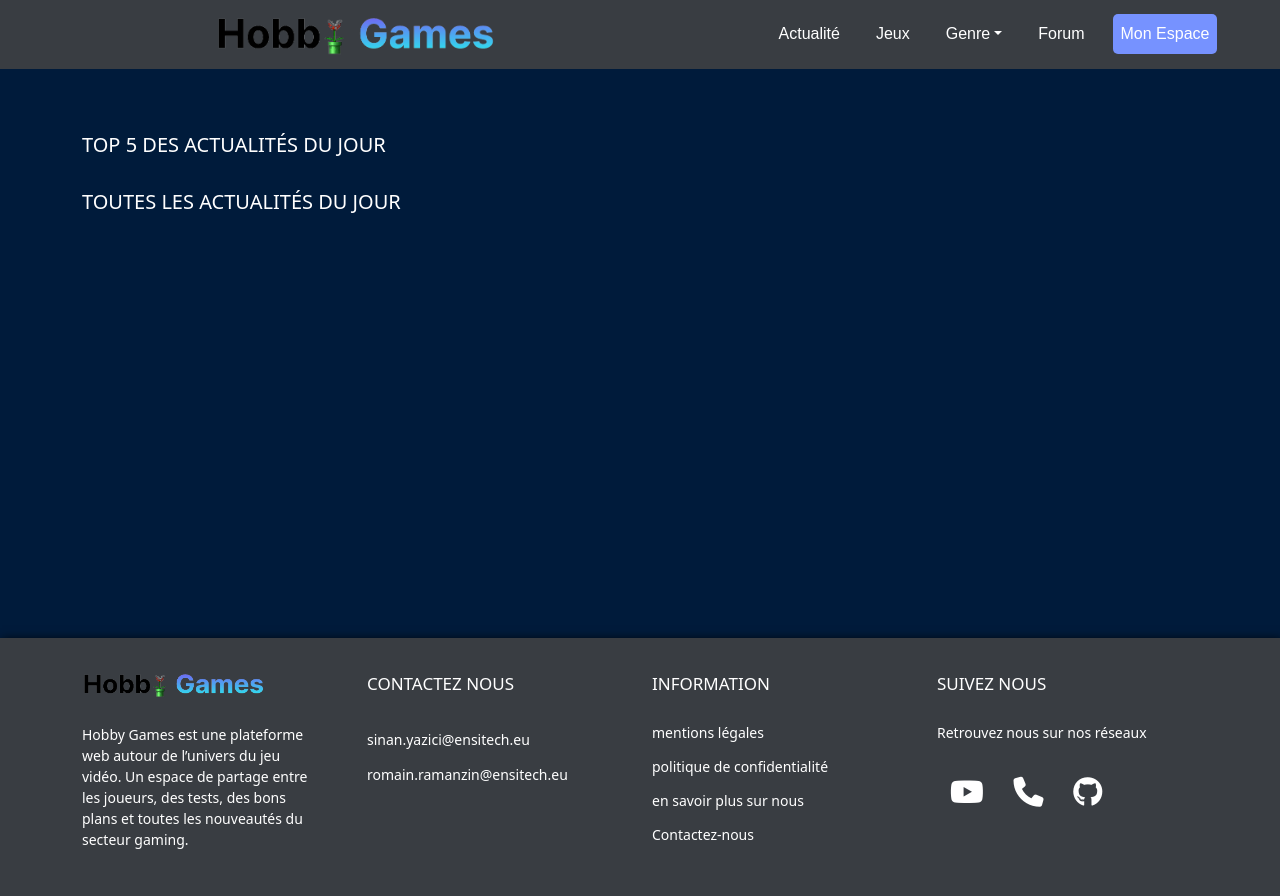
After one commit to RomainRamanzin/Hobby-Games, a Symfony app: template templates/actualite/index.html.twig in a window 1280 px wide. The commit adds this page. Run offline with Twig, Linux system fonts and the light colour scheme; the template is opened without the code that fills it, so the values that code supplies are empty; some libraries are stand-ins or nearby versions.

Commit message:
mise en forme des card

```diff
--- /dev/null
+++ b/public/asset/css/actualite.css
@@ -0,0 +1,70 @@
+
+.block-title-actualite{
+    margin-bottom: 3%;
+}
+.title-actualite{
+    font-size: 20px;
+    text-align: left;
+    color:#fff;
+    margin: unset;
+    text-transform: uppercase;
+}
+.block-contain-card{
+    display: flex;
+    flex-wrap: wrap;
+    /* justify-content: space-between; */
+}
+.card-actu {
+    width: calc(20% - 20px);
+  height: 350px;
+  position: relative;
+  overflow: hidden;
+  margin-right: 1%;
+  margin-bottom: 3%;
+  transition: transform .5s ease;
+  }
+  .card-actu img {
+    width: 100%;
+    height: 100%;
+    object-fit: cover;
+    transition: all 0.5s ease;
+    filter: brightness(50%);
+  }
+  .card-actu:hover{
+    transition: transform .5s ease;
+    transform: scale(1.05);
+    z-index: 9999;
+    cursor: pointer;
+  }
+  .card-title {
+    position: absolute;
+    bottom: 0;
+    left: 0;
+    right: 0;
+    color: white;
+    padding: 0.5rem;
+    height: 80px;
+  }
+  .label-actualite{
+    color: #fff;
+    font-size: 15px;
+    font-weight: 700;
+    text-align: center;
+  }
+  @media screen and (max-width: 1280px) {
+    .card-actu {
+      width: calc(25% - 10px);
+    }
+  }
+
+  @media screen and (max-width: 1024px) {
+    .card-actu {
+      width: calc(33.33% - 10px);
+    }
+  }
+
+  @media screen and (max-width: 768px) {
+    .card-actu {
+      width: calc(50% - 10px);
+    }
+  }
--- a/public/asset/css/base.css
+++ b/public/asset/css/base.css
@@ -6,6 +6,8 @@
 .wrapper-area {
     overflow: hidden;
     min-height: calc(100vh - 231px);
+    padding: 5% 0;
+    background: #001b3b;
 }
 /* Styles pour le footer */
 .footer {
--- /dev/null
+++ b/templates/actualite/index.html.twig
@@ -0,0 +1,49 @@
+{% extends 'base.html.twig' %}
+
+{% block title %}
+  Hello ActualiteController!
+{% endblock %}
+
+{% block body %}
+  <link href="/asset/css/actualite.css" rel="stylesheet" />
+  <div class="page-presentation">
+    <div class="container">
+      <div class="row">
+        <div class="actualite-1">
+          <div class="block-title-actualite">
+            <h1 class="title-actualite">Top 5 des actualités du jour</h1>
+          </div>
+          <div class="block-contain-card">
+            {% for actu in top %}
+              <div class="card-actu">
+                <img src="{{ actu.coverImageUrlBySize.lg }}" />
+                <div class="card-title">
+                  <div>
+                    <label class="label-actualite">{{ actu.title }}</label>
+                  </div>
+                </div>
+              </div>
+            {% endfor %}
+          </div>
+        </div>
+        <div class="actualite-2">
+          <div class="block-title-actualite">
+            <h1 class="title-actualite">Toutes les actualités du jour</h1>
+          </div>
+          <div class="block-contain-card">
+            {% for actujour in actujours %}
+              <div class="card-actu">
+                <img src="{{ actujour.coverImageUrlBySize.lg }}" />
+                <div class="card-title">
+                  <div>
+                    <label class="label-actualite">{{ actujour.title }}</label>
+                  </div>
+                </div>
+              </div>
+            {% endfor %}
+          </div>
+        </div>
+      </div>
+    </div>
+  </div>
+{% endblock %}
```
Also changed, not shown: src/Controller/ActualiteController.php (added, +76 -0 lines).
